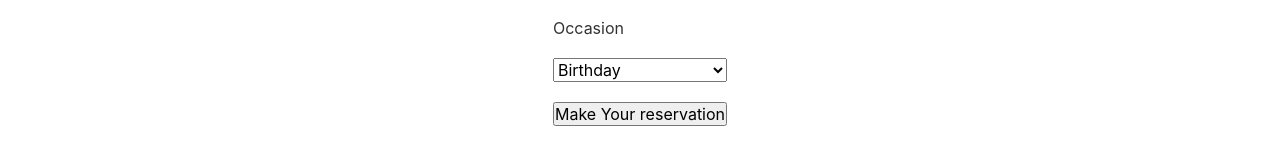
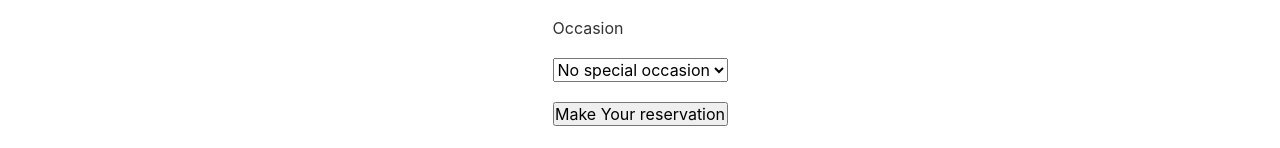
Before and after one commit to chrstief/Meta-Frontend-Developer-Capstone, a React (Create React App) app: page /BookingPage in a window 1280 px wide. Shown: the part 358-506 px from the top of the page. Built offline with nearby package versions, Linux system fonts and the light colour scheme; a web font is replaced by a local one.

Commit message:
form validation

```diff
--- a/src/Components/BookingForm/BookingForm.js
+++ b/src/Components/BookingForm/BookingForm.js
@@ -4,9 +4,9 @@ import styles from './BookingForm.module.css';
 export default function BookingForm({availableTimes,dispatchAvailableTimes,submitForm}) {
   const [formData, setFormData] = useState({
     resDate: new Date().toISOString().substr(0, 10),
-    resTime: '17:00',
+    resTime: '',
     guests: '1',
-    occasion: 'Birthday'
+    occasion: 'No special occasion'
   });
 
   const handleChange = (event) => {
@@ -42,12 +42,15 @@ export default function BookingForm({availableTimes,dispatchAvailableTimes,submi
         value={formData.resTime}
         onChange={handleChange}
       >
-        {availableTimes.map((availableTime)=><option key={availableTime} value={availableTime}>{availableTime}</option>)}
+        {availableTimes.map((availableTime) => (
+          <option key={availableTime} value={availableTime}>
+            {availableTime}
+          </option>
+        ))}
       </select>
       <label htmlFor="guests">Number of guests</label>
       <input
         type="number"
-        placeholder="1"
         min="1"
         max="10"
         id="guests"
@@ -62,10 +65,11 @@ export default function BookingForm({availableTimes,dispatchAvailableTimes,submi
         value={formData.occasion}
         onChange={handleChange}
       >
+        <option selected value="No special occasion">No special occasion</option>
         <option value="Birthday">Birthday</option>
         <option value="Anniversary">Anniversary</option>
       </select>
-      <input type="submit" value="Make Your reservation" />
+      <input type="submit" value="Make Your reservation"/>
     </form>
   );
 }
```
